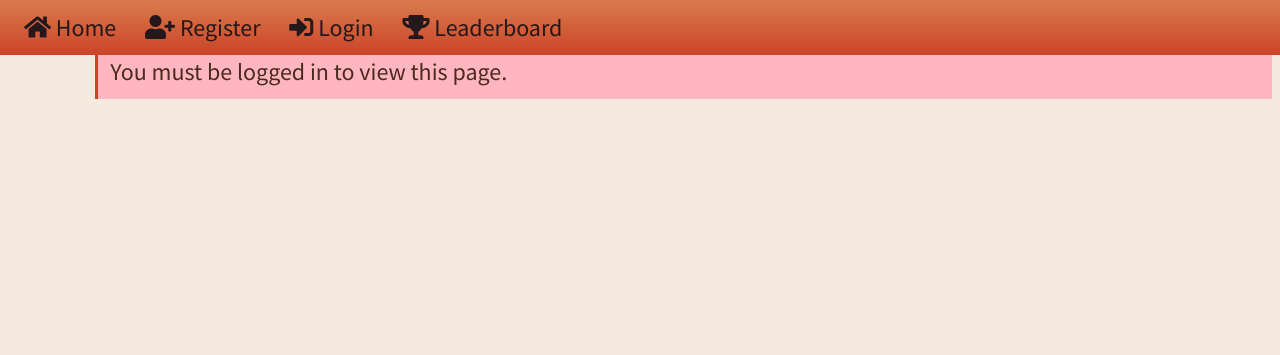
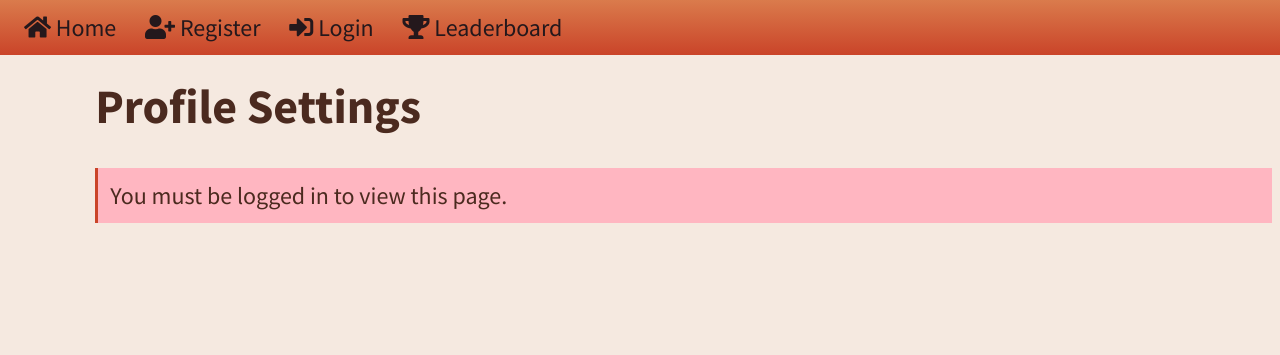
Before and after one commit to Skythel/heptagon, a PHP site: page /settings.php in a window 1280 px wide. Shown: the top 355 px of the page. Run offline with PHP 8.4, Linux system fonts and the light colour scheme; data that the repository does not hold is empty.

Commit message:
Add files via upload

```diff
--- a/settings.php
+++ b/settings.php
@@ -2,7 +2,9 @@
 include 'config.php';
 $cfg_title = "Settings - MemoryMaze";
 include 'header.php';
-
+?>
+<h1>Profile Settings</h1>
+<?php
 if(!isset($_SESSION["userid"])) {
     echo "<div class=\"error message\">You must be logged in to view this page.</div>";
 }
```
